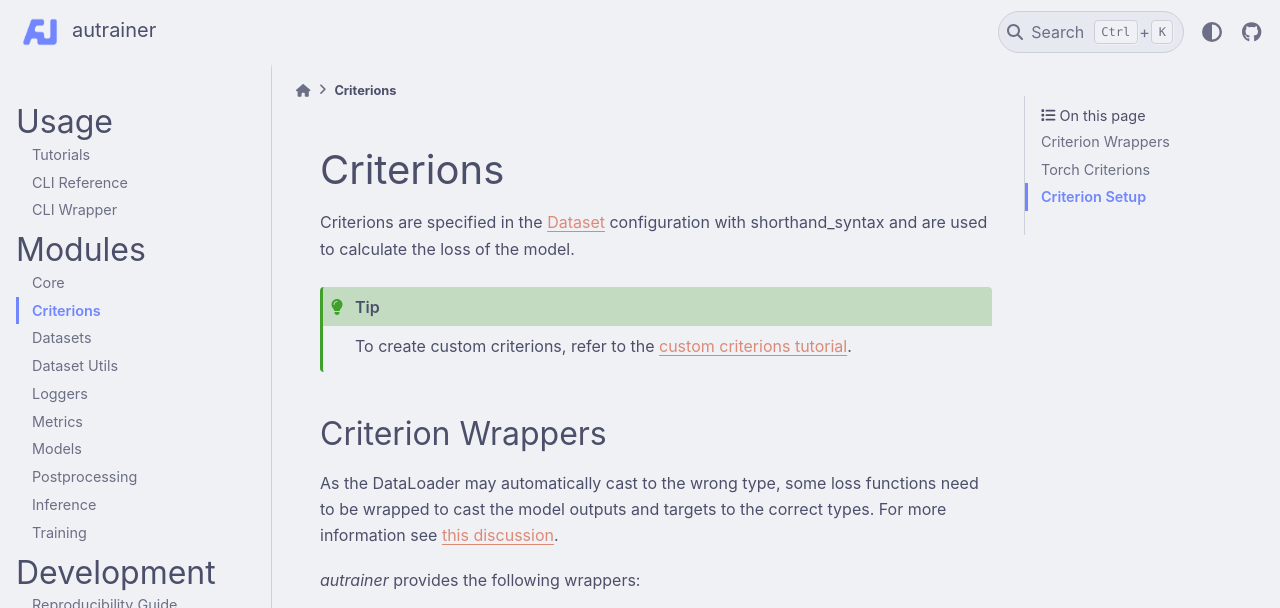
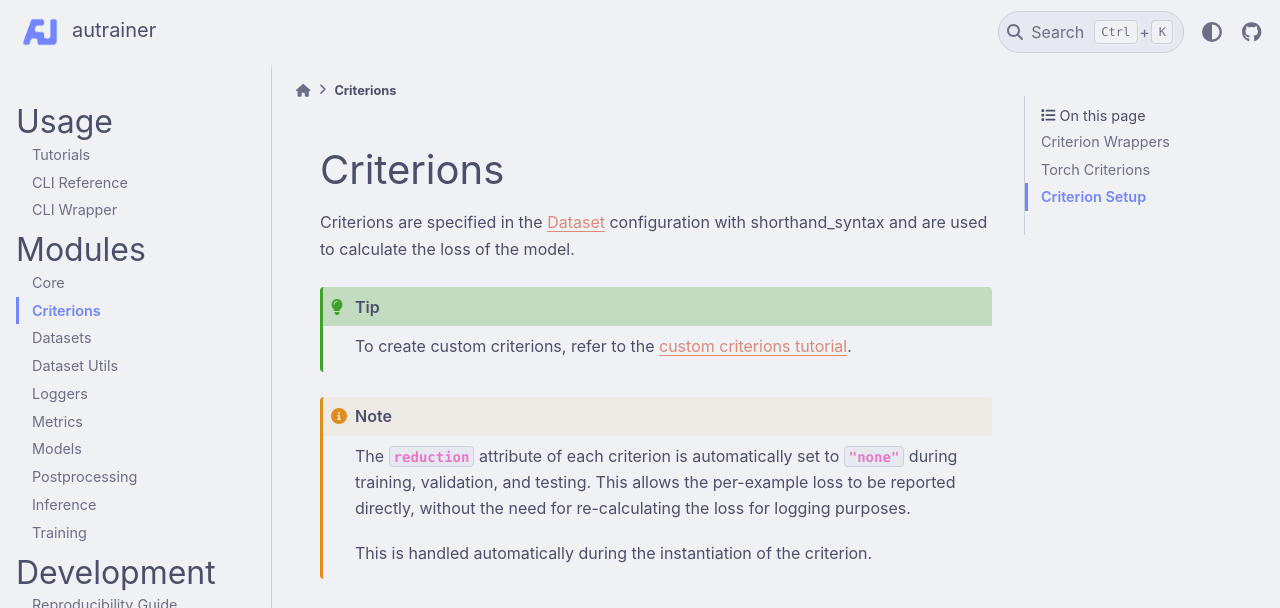
Before and after one commit to autrainer/autrainer, a Sphinx documentation site: the page built from docs/source/modules/criterions.rst, in a window 1280 px wide and 900 px high, cut to the strip 0-608 px from the top of the window. Built offline with Sphinx 7.4.7 and the PyData theme 0.15.4, drawn with Linux system fonts in a browser that asks for light colours; pages that are not in the unit, such as notebooks, are missing from menus.

Commit message:
update docs with reduction info

```diff
--- a/docs/source/modules/criterions.rst
+++ b/docs/source/modules/criterions.rst
@@ -8,6 +8,14 @@ Criterions are specified in the :ref:`Dataset<datasets>` configuration with :ref
 .. tip::
 
    To create custom criterions, refer to the :ref:`custom criterions tutorial <tut_criterions>`.
+
+
+.. note::
+
+   The :attr:`reduction` attribute of each criterion is automatically set to :attr:`"none"` during training, validation, and testing.
+   This allows the per-example loss to be reported directly, without the need for re-calculating the loss for logging purposes.
+
+   This is handled automatically during the instantiation of the criterion.
 
 
 Criterion Wrappers
--- a/docs/source/usage/tutorials.rst
+++ b/docs/source/usage/tutorials.rst
@@ -193,6 +193,11 @@ Custom Criterions
 To create a custom :ref:`criterion <criterions>`, inherit from :class:`torch.nn.modules.loss._Loss` and implement the :meth:`forward` method.
 If the criterion relies on the dataset, an optional :ref:`criterion setup method <criterion_setup>`
 can be defined which is called after the dataset is initialized.
+
+.. note::
+
+   The :attr:`reduction` attribute of each criterion is automatically set to :attr:`"none"` during instantiation and
+   the :meth:`forward` method should return the per-example loss.
 
 For example, the following criterion implements `CrossEntropyLoss <https://pytorch.org/docs/stable/generated/torch.nn.CrossEntropyLoss.html>`_
 with an additional scaling factor:
```
